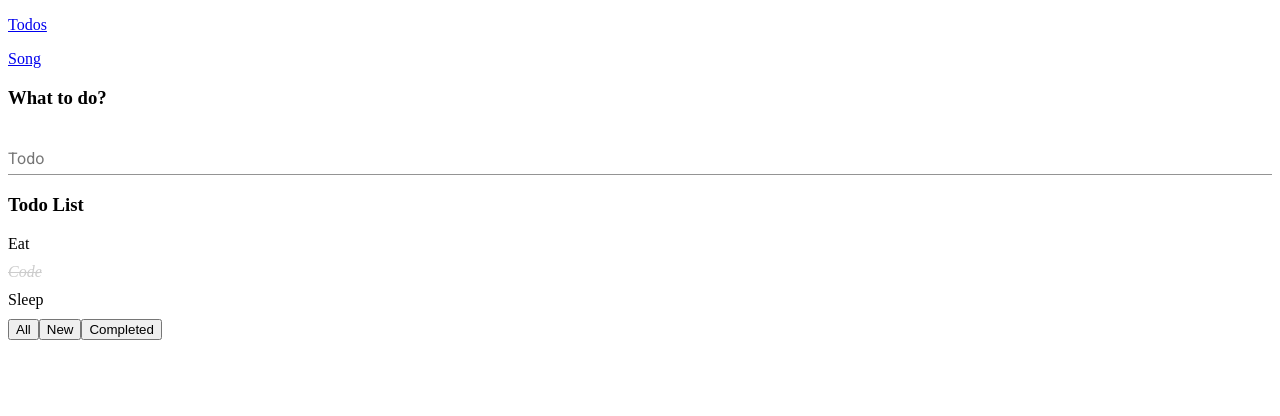
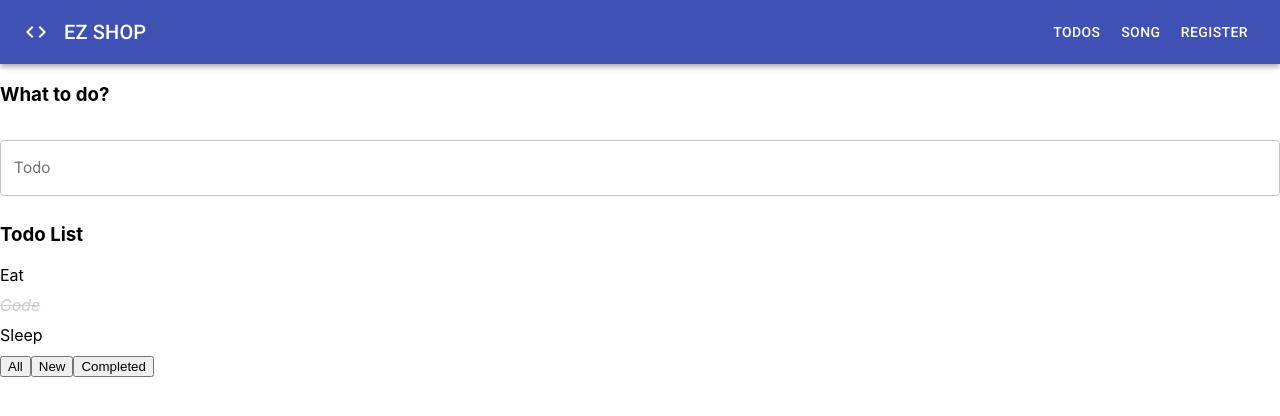
Before and after one commit to ThienNGH29/react-ezfrontend, a React (Create React App) app: page /todos in a window 1280 px wide. Shown: the top 416 px of the page. Built offline with nearby package versions, Linux system fonts and the light colour scheme; no server answers.

Commit message:
add main header + register form

```diff
--- a/src/App.js
+++ b/src/App.js
@@ -1,3 +1,4 @@
+import Header from 'components/Header';
 import { useEffect } from 'react';
 import { NavLink, Redirect, Route, Switch } from 'react-router-dom';
 import productApi from './api/productApi';
@@ -5,6 +6,7 @@ import NotFound from './components/NotFound';
 import CounterFeature from './features/Counter';
 import SongFeature from './features/Song';
 import TodoFeature from './features/Todo';
+import './index.scss'
 
 function App() {
   useEffect(() => {
@@ -21,12 +23,7 @@ function App() {
 
   return (
     <div className="App">
-      <p>
-        <NavLink to="/todos">Todos</NavLink>
-      </p>
-      <p>
-        <NavLink to="/songs">Song</NavLink>
-      </p>
+      <Header/>
 
       <Switch>
         <Redirect from="/home" to="/" exact />
--- /dev/null
+++ b/src/components/Header/index.js
@@ -0,0 +1,86 @@
+import { TextField } from '@material-ui/core';
+import AppBar from '@material-ui/core/AppBar';
+import Button from '@material-ui/core/Button';
+import Dialog from '@material-ui/core/Dialog';
+import DialogActions from '@material-ui/core/DialogActions';
+import DialogContent from '@material-ui/core/DialogContent';
+import DialogContentText from '@material-ui/core/DialogContentText';
+import { makeStyles } from '@material-ui/core/styles';
+import Toolbar from '@material-ui/core/Toolbar';
+import Typography from '@material-ui/core/Typography';
+import CodeIcon from '@material-ui/icons/Code';
+import Register from 'features/Auth/components/Register';
+import React, { useState } from 'react';
+import { Link, NavLink } from 'react-router-dom';
+
+const useStyles = makeStyles((theme) => ({
+  root: {
+    flexGrow: 1,
+  },
+  menuButton: {
+    marginRight: theme.spacing(2),
+  },
+  title: {
+    flexGrow: 1,
+  },
+  link: {
+    textDecoration: 'none',
+    color: '#fff',
+  },
+}));
+
+export default function Header() {
+  const [open, setOpen] = useState(false);
+
+  const handleClickOpen = () => {
+    setOpen(true);
+  };
+
+  const handleClose = () => {
+    setOpen(false);
+  };
+
+  const classes = useStyles();
+
+  return (
+    <div className={classes.root}>
+      <AppBar position="static">
+        <Toolbar>
+          <CodeIcon className={classes.menuButton} />
+          <Typography variant="h6" className={classes.title}>
+            <Link className={classes.link} to="/">
+              EZ SHOP
+            </Link>
+          </Typography>
+
+          <NavLink className={classes.link} to="/todos">
+            <Button color="inherit">Todos</Button>
+          </NavLink>
+          <NavLink className={classes.link} to="/songs">
+            <Button color="inherit">Song</Button>
+          </NavLink>
+          <Button color="inherit" onClick={handleClickOpen}>
+            Register
+          </Button>
+        </Toolbar>
+      </AppBar>
+
+      <Dialog
+        open={open}
+        onClose={handleClose}
+        aria-labelledby="form-dialog-title"
+        disableBackdropClick={true}
+        disableEscapeKeyDown={true}
+      >
+        <DialogContent>
+          <Register/>
+        </DialogContent>
+        <DialogActions>
+          <Button onClick={handleClose} color="primary">
+            Cancel
+          </Button>
+        </DialogActions>
+      </Dialog>
+    </div>
+  );
+}
--- a/src/components/form-controls/InputField/index.js
+++ b/src/components/form-controls/InputField/index.js
@@ -13,8 +13,8 @@ InputField.propTypes = {
 
 function InputField(props) {
   const {form, name, label, disabled} = props;
-  const { formState: { errors }, formState  } = form;
-  const hasError = formState.touchedFields[name] && errors[name]
+  const { formState: { errors } } = form;
+  const hasError = errors[name]
 
   return (
     <Controller
@@ -26,6 +26,8 @@ function InputField(props) {
           fullWidth
           label={label}
           disabled={disabled}
+          variant="outlined"
+          margin="normal"
 
           error={!!hasError}
           helperText={errors[name]?.message}
--- /dev/null
+++ b/src/components/form-controls/PasswordField/index.js
@@ -0,0 +1,63 @@
+import { FormHelperText } from '@material-ui/core';
+import FormControl from '@material-ui/core/FormControl';
+import IconButton from '@material-ui/core/IconButton';
+import InputAdornment from '@material-ui/core/InputAdornment';
+import InputLabel from '@material-ui/core/InputLabel';
+import OutlinedInput from '@material-ui/core/OutlinedInput';
+import Visibility from '@material-ui/icons/Visibility';
+import VisibilityOff from '@material-ui/icons/VisibilityOff';
+import PropTypes from 'prop-types';
+import React, { useState } from 'react';
+import { Controller } from 'react-hook-form';
+
+PasswordField.propTypes = {
+  form: PropTypes.object.isRequired,
+  name: PropTypes.string.isRequired,
+
+  label: PropTypes.string,
+  disabled: PropTypes.bool,
+};
+
+function PasswordField(props) {
+  const { form, name, label, disabled } = props;
+  const {
+    formState: { errors },
+  } = form;
+  const hasError = !!errors[name];
+
+  const [showPassword, setShowPassword] = useState(false);
+  const toggleShowPassword = () => {
+    setShowPassword((x) => !x);
+  };
+
+  return (
+    <FormControl fullWidth margin="normal" variant="outlined" error={hasError}>
+      <InputLabel htmlFor={name}>{label}</InputLabel>
+      <Controller
+        name={name}
+        control={form.control}
+        render={({ field }) => (
+          <>
+            <OutlinedInput
+              {...field}
+              id={name}
+              type={showPassword ? 'text' : 'password'}
+              label={label}
+              disabled={disabled}
+              endAdornment={
+                <InputAdornment position="end">
+                  <IconButton aria-label="toggle password visibility" onClick={toggleShowPassword} edge="end">
+                    {showPassword ? <Visibility /> : <VisibilityOff />}
+                  </IconButton>
+                </InputAdornment>
+              }
+            />
+            <FormHelperText>{errors[name]?.message}</FormHelperText>
+          </>
+        )}
+      />
+    </FormControl>
+  );
+}
+
+export default PasswordField;
--- /dev/null
+++ b/src/features/Auth/components/Register/index.js
@@ -0,0 +1,21 @@
+import React from 'react';
+import PropTypes from 'prop-types';
+import RegisterForm from '../RegisterForm';
+
+Register.propTypes = {
+
+};
+
+function Register(props) {
+  const handleSubmit = (values) => {
+    console.log('Register submit: ', values);
+  }
+
+  return (
+    <div>
+      <RegisterForm onSubmit={handleSubmit}/>
+    </div>
+  );
+}
+
+export default Register;
--- /dev/null
+++ b/src/features/Auth/components/RegisterForm/index.js
@@ -0,0 +1,96 @@
+import { yupResolver } from '@hookform/resolvers/yup';
+import { Avatar, Button, makeStyles, Typography } from '@material-ui/core';
+import { LockOutlined } from '@material-ui/icons';
+import InputField from 'components/form-controls/InputField';
+import PasswordField from 'components/form-controls/PasswordField';
+import PropTypes from 'prop-types';
+import React from 'react';
+import { useForm } from 'react-hook-form';
+import * as yup from 'yup';
+
+const useStyles = makeStyles((theme) => ({
+  root: {
+    paddingTop: theme.spacing(4),
+  },
+
+  avatar: {
+    margin: '0 auto',
+    backgroundColor: theme.palette.secondary.main,
+  },
+
+  title: {
+    textAlign: 'center',
+    margin: theme.spacing(2, 0, 3, 0),
+  },
+
+  submit: {
+    padding: theme.spacing(2, 4),
+    margin: theme.spacing(2, 0, 1, 0),
+    width: '100%',
+  },
+}));
+
+RegisterForm.propTypes = {
+  onSubmit: PropTypes.func,
+};
+
+function RegisterForm(props) {
+  const classes = useStyles();
+
+  const schema = yup.object().shape({
+    fullName: yup
+      .string()
+      .required('Please enter your full name.')
+      .test('Should has at least two words', 'Please enter at least two words', (value) => {
+        return value.split(' ').length >= 2;
+      }),
+    email: yup.string().required('Please enter your email.').email('Please enter a valid email address'),
+    password: yup.string().required('Please enter your password.').min(6, 'Please enter at least 6 char'),
+    retypePassword: yup
+      .string()
+      .required('Please retype your password.')
+      .oneOf([yup.ref('password')], 'Password does not match'),
+  });
+  const form = useForm({
+    defaultValues: {
+      fullName: '',
+      email: '',
+      password: '',
+      retypePassword: '',
+    },
+    resolver: yupResolver(schema),
+  });
+
+  const handleSubmit = (values) => {
+    const { onSubmit } = props;
+    if (onSubmit) {
+      onSubmit(values);
+    }
+
+    form.reset();
+  };
+
+  return (
+    <div className={classes.root}>
+      <Avatar className={classes.avatar}>
+        <LockOutlined></LockOutlined>
+      </Avatar>
+
+      <Typography component="h3" variant="h5" className={classes.title}>
+        Create An Account
+      </Typography>
+      <form onSubmit={form.handleSubmit(handleSubmit)}>
+        <InputField name="fullName" label="Full Name" form={form} />
+        <InputField name="email" label="Email" form={form} />
+        <PasswordField name="password" label="Password" form={form} />
+        <PasswordField name="retypePassword" label="Retype Password" form={form} />
+
+        <Button type="submit" variant="contained" color="primary" className={classes.submit}>
+          Create An Account
+        </Button>
+      </form>
+    </div>
+  );
+}
+
+export default RegisterForm;
```
Also changed, not shown: src/components/Header/style.scss (added), src/features/Auth/components/index.js (added), src/index.scss (renamed from src/index.css).
